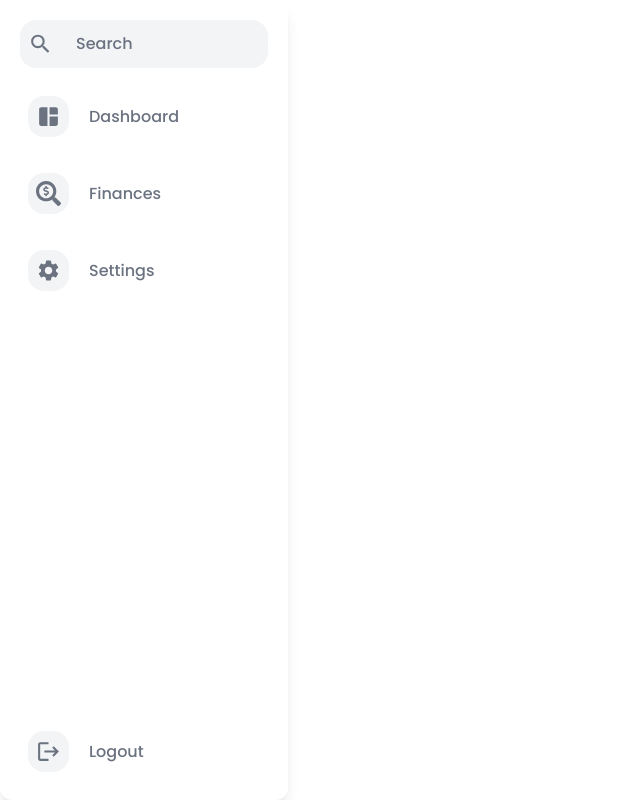
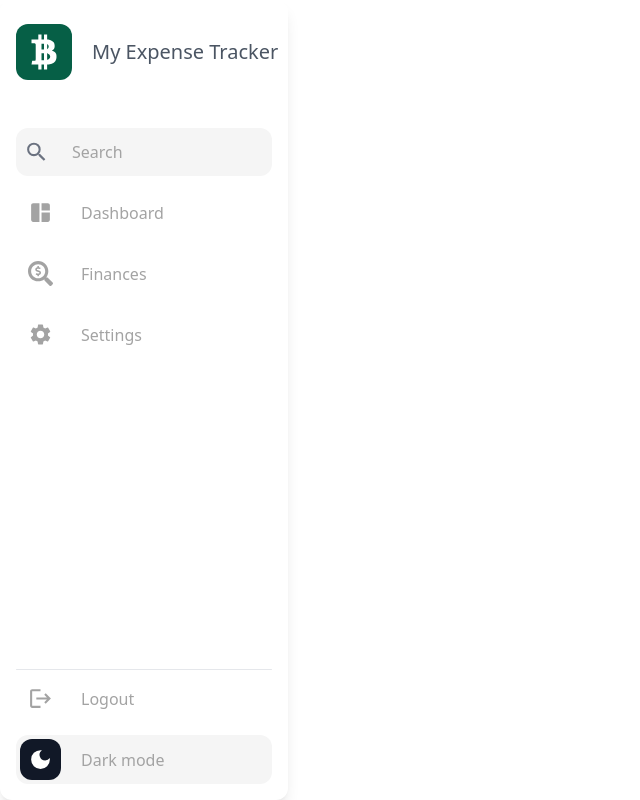
Before and after one commit to sudhi14/my-expense-budget-tracker, a React (Vite) app: page /home in a window 1280 px wide. Shown: the whole page, without its empty margins (0-640 px from the left). Built offline with nearby package versions, Linux system fonts and the light colour scheme.

Commit message:
Adding more design to side bar 2

```diff
--- a/src/components/GlobalSidebar/index.tsx
+++ b/src/components/GlobalSidebar/index.tsx
@@ -1,15 +1,18 @@
-import { NavLink } from "react-router-dom";
+import { useLocation } from "react-router-dom";
 import GlobalSidebarItems from "../GlobalSidebarItems";
 import {
   MdSpaceDashboard,
   MdSettings,
   MdLogout,
   MdSearch,
+  MdLightMode,
+  MdDarkMode,
 } from "react-icons/md";
 import { FaSearchDollar } from "react-icons/fa";
+import { IoLogoBitcoin } from "react-icons/io";
 
 const GlobalSidebar = () => {
-  const navItems = [
+  const navMainItems = [
     {
       title: "Dashboard",
       link: "/home/dashboard",
@@ -25,18 +28,33 @@ const GlobalSidebar = () => {
       link: "/home/settings",
       icon: <MdSettings size={25} />,
     },
+  ];
+
+  const navSecItems = [
     {
       title: "Logout",
       link: "/",
       icon: <MdLogout size={25} />,
     },
+    {
+      title: "Dark mode",
+      link: "/",
+      icon: <MdDarkMode size={25} />,
+    },
   ];
+  const location = useLocation();
+  console.log(location);
 
   return (
     <div className="fixed inset-0 flex flex-col w-72 h-full shadow-lg bg-white rounded-xl">
-      <header></header>
+      <header className="flex flex-row gap gap-5 items-center py-1 px-1 mb-7 mt-5 ml-3">
+        <div className="p-2 rounded-xl bg-emerald-800">
+          <IoLogoBitcoin size={40} className="text-white" />
+        </div>
+        <p className="text-xl text-gray-600">My Expense Tracker</p>
+      </header>
 
-      <section className="flex flex-col gap-5 h-screen m-5">
+      <section className="flex flex-col gap-3 h-screen m-4">
         <div className="relative text-gray-500 block">
           <MdSearch
             className="pointer-events-none absolute top-1/2 transform -translate-y-1/2 left-2"
@@ -45,13 +63,20 @@ const GlobalSidebar = () => {
 
           <input
             placeholder="Search"
-            className="form-input py-3 px-4 w-full block pl-14 focus:outline-none bg-gray-100 rounded-2xl placeholder-gray-500"
+            className="form-input py-3 px-2 w-full block pl-14 focus:outline-none bg-customGrayHighlight rounded-xl placeholder-customGrayFont"
           />
         </div>
 
-        {navItems.map((curr) => (
-          <GlobalSidebarItems {...curr} />
+        {navMainItems.map((curr) => (
+          <GlobalSidebarItems key={curr.link} {...curr} location={location} />
         ))}
+
+        <div className="mt-auto w-full flex flex-col gap-3">
+          <hr className="h-px my-8 bg-gray-200 border-3 bg-customGrayHighlight rounded-xl translate-y-10" />
+          {navSecItems.map((curr) => (
+            <GlobalSidebarItems key={curr.link} {...curr} location={location} />
+          ))}
+        </div>
       </section>
     </div>
   );
--- a/src/components/GlobalSidebarItems/index.tsx
+++ b/src/components/GlobalSidebarItems/index.tsx
@@ -1,16 +1,20 @@
 import { NavLink } from "react-router-dom";
 
-const GlobalSidebarItems = (curr) => {
+const GlobalSidebarItems = (curr, location) => {
+  console.log("location", location);
   return (
     <div
-      className={`group hover:bg-gray-100 hover:rounded-2xl hover:cursor-pointer py-2 px-2 ${curr.title === "Logout" ? "mt-auto" : ""}`}
+      className={`group ${curr.title === "Dark mode" ? "bg-customGrayHighlight rounded-xl" : "hover:bg-customGrayHighlight hover:rounded-xl"} cursor-pointer py-1 px-1`}
     >
-      <header></header>
       <section className="flex flex-row gap-5 items-center">
-        <div className="group-hover:text-white group-hover:bg-secondaryOrange text-gray-500 p-2 bg-gray-100 rounded-2xl">{curr.icon}</div>
+        <div
+          className={`${curr.title === "Dark mode" ? "text-white bg-gray-900" : "group-hover:text-white group-hover:bg-customOrange"} text-customGrayFont p-2 bg-GrayHighlight rounded-xl`}
+        >
+          {curr.icon}
+        </div>
         <NavLink
           to={curr.link}
-          className="w-20 group-hover:text-gray-800 text-gray-500 text-bold"
+          className="group-hover:text-gray-700 text-customGrayFont text-bold"
         >
           {curr.title}
         </NavLink>
--- a/src/index.css
+++ b/src/index.css
@@ -1,4 +1,7 @@
-@import url('https://fonts.googleapis.com/css2?family=Poppins:ital,wght@0,200;0,300;0,400;0,500;1,100&display=swap');
+/* @import url('https://fonts.googleapis.com/css2?family=Poppins:ital,wght@0,200;0,300;0,400;0,500;1,100&display=swap');
+ */
+
+ @import url('https://fonts.googleapis.com/css2?family=Roboto:ital,wght@0,100;0,300;0,400;0,500;0,700;0,900;1,100;1,300;1,400;1,500;1,700;1,900&display=swap');
 
 @tailwind base;
 @tailwind components;
@@ -28,7 +31,6 @@ body {
 
 @layer base {
     html {
-      @apply font-poppins;
       @apply text-base;
 
     }
--- a/tailwind.config.js
+++ b/tailwind.config.js
@@ -4,10 +4,13 @@ export default {
   theme: {
     extend: {
       fontFamily: {
-        poppins: ['Poppins']
+        poppins: ['Roboto']
       },
       colors: {
-        secondaryOrange: '#f8b326'
+        customGrayHighlight: 'rgba(245,245,245,255)',
+        customGrayFont: 'rgba(163,163,163,255)',
+        customOrange: 'rgba(248,179,38,255)',
+
       }
     },
   },
```
